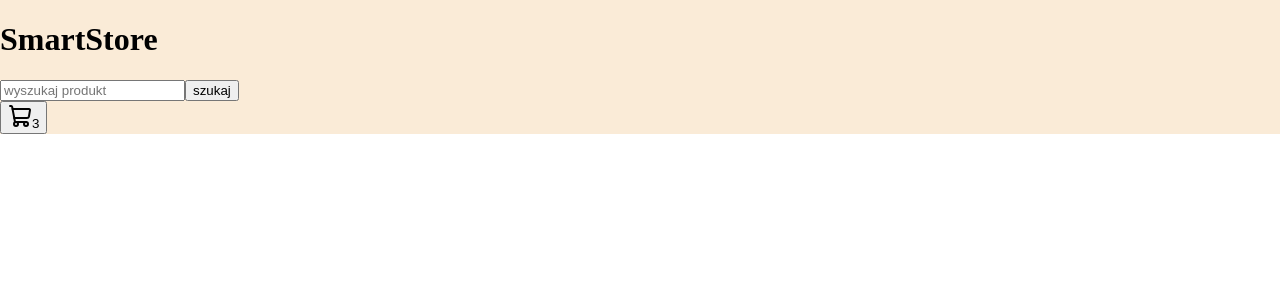
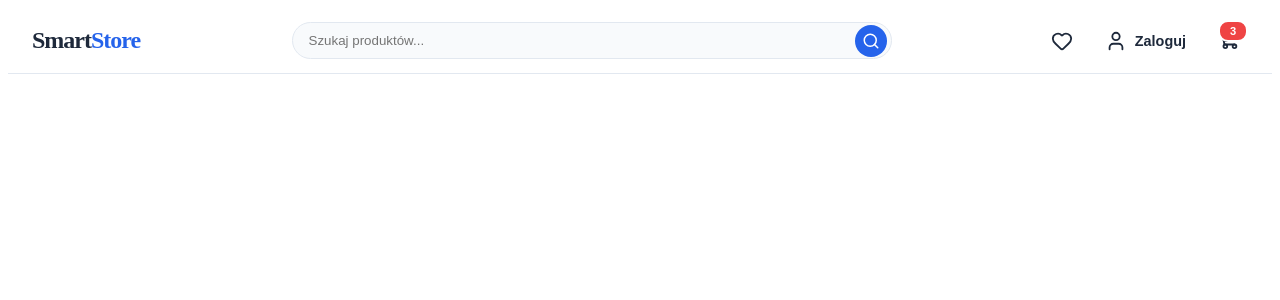
Before and after one commit to MateuszSkoraWsei/SmartStore, a React (Vite) app in the folder SmartStore/SmartStore/React/my-react-app/: page / in a window 1280 px wide. Shown: the top 300 px of the page. Built offline with nearby package versions, Linux system fonts and the light colour scheme.

Commit message:
Cerating some react layout with gemini

```diff
--- a/SmartStore/SmartStore/React/my-react-app/src/App.jsx
+++ b/SmartStore/SmartStore/React/my-react-app/src/App.jsx
@@ -1,12 +1,18 @@
 import api from './api';
 
-import StoreHeader from './header/StoreHeader';
+import StoreHeader from './Components/Header/StoreHeader';
+import MainFooter from './Components/Footer/MainFooter';
+import Home from './pages/Home';
 
 export default function App() {
 
     return (
-       <div>
-        <StoreHeader></StoreHeader>
+       <div className="app-container">
+        <StoreHeader/>
+           <main>
+               <Home/>
+           </main>
+           <MainFooter/>
 
        </div>
     )
--- /dev/null
+++ b/SmartStore/SmartStore/React/my-react-app/src/Components/Footer/MainFooter.jsx
@@ -0,0 +1,9 @@
+function MainFooter(){
+    return (
+        <div>
+
+        </div>
+    )
+}
+
+export default MainFooter;
--- a/SmartStore/SmartStore/React/my-react-app/src/header/HeaderActions.jsx
+++ b/SmartStore/SmartStore/React/my-react-app/src/Components/Header/HeaderActions.jsx
@@ -1,4 +1,4 @@
-import CartSideBar from './Cart.jsx'
+import CartSideBar from './CartSidebar.jsx'
 export default function HeaderActions(){
     return (
         <div>
--- /dev/null
+++ b/SmartStore/SmartStore/React/my-react-app/src/Components/Header/StoreHeader.css
@@ -0,0 +1,145 @@
+:root {
+    --primary: #2563eb;
+    --bg-glass: rgba(255, 255, 255, 0.8);
+    --text-main: #1e293b;
+    --border-light: #e2e8f0;
+}
+
+.main-header {
+    position: sticky;
+    top: 0;
+    z-index: 1000;
+    background: var(--bg-glass);
+    backdrop-filter: blur(10px); /* Efekt rozmycia tła */
+    border-bottom: 1px solid var(--border-light);
+    padding: 0.75rem 0;
+}
+
+.header-container {
+    max-width: 1280px;
+    margin: 0 auto;
+    padding: 0 1.5rem;
+    display: flex;
+    align-items: center;
+    justify-content: space-between;
+    gap: 2rem;
+}
+
+/* Logo */
+.logo {
+    font-size: 1.5rem;
+    font-weight: 800;
+    letter-spacing: -1px;
+    color: var(--text-main);
+    cursor: pointer;
+}
+
+.logo span {
+    color: var(--primary);
+}
+
+/* Wyszukiwarka */
+.search-wrapper {
+    flex: 1;
+    max-width: 600px;
+    display: flex;
+    position: relative;
+}
+
+.search-input {
+    width: 100%;
+    padding: 0.6rem 1rem;
+    padding-right: 3rem;
+    border: 1.5px solid var(--border-light);
+    border-radius: 99px;
+    background: #f8fafc;
+    transition: all 0.2s;
+}
+
+.search-input:focus {
+    outline: none;
+    border-color: var(--primary);
+    background: white;
+    box-shadow: 0 0 0 4px rgba(37, 99, 235, 0.1);
+}
+
+.search-btn {
+    position: absolute;
+    right: 5px;
+    top: 50%;
+    transform: translateY(-50%);
+    background: var(--primary);
+    color: white;
+    border: none;
+    border-radius: 50%;
+    width: 32px;
+    height: 32px;
+    display: flex;
+    align-items: center;
+    justify-content: center;
+    cursor: pointer;
+}
+
+/* Przyciski Akcji */
+.actions {
+    display: flex;
+    align-items: center;
+    gap: 1rem;
+}
+
+.action-btn {
+    background: transparent;
+    border: none;
+    color: var(--text-main);
+    padding: 0.5rem;
+    border-radius: 8px;
+    cursor: pointer;
+    display: flex;
+    align-items: center;
+    gap: 0.5rem;
+    transition: background 0.2s;
+    position: relative;
+}
+
+.action-btn:hover {
+    background: #f1f5f9;
+    color: var(--primary);
+}
+
+.btn-text {
+    font-weight: 600;
+    font-size: 0.9rem;
+}
+
+/* Koszyk i Badge */
+.icon-wrapper {
+    position: relative;
+}
+
+.cart-badge {
+    position: absolute;
+    top: -8px;
+    right: -8px;
+    background: #ef4444;
+    color: white;
+    font-size: 0.7rem;
+    font-weight: bold;
+    min-width: 18px;
+    height: 18px;
+    border-radius: 10px;
+    display: flex;
+    align-items: center;
+    justify-content: center;
+    padding: 0 4px;
+    border: 2px solid white;
+}
+
+/* Ukrywanie tekstu na mniejszych ekranach */
+@media (max-width: 768px) {
+    .hide-mobile, .btn-text {
+        display: none;
+    }
+    .header-container {
+        gap: 1rem;
+    }
+}
--- /dev/null
+++ b/SmartStore/SmartStore/React/my-react-app/src/Components/Header/StoreHeader.jsx
@@ -0,0 +1,49 @@
+import { ShoppingCart, User, Search, Heart } from 'lucide-react';
+import { useState } from 'react';
+import './StoreHeader.css';
+
+const StoreHeader = () => {
+    const [cartCount] = useState(3); // Przykładowa liczba produktów
+
+    return (
+        <header className="main-header">
+            <div className="header-container">
+
+                {/* LEWA SEKCJA: Logo */}
+                <div className="logo">
+                    Smart<span>Store</span>
+                </div>
+
+                {/* ŚRODKOWA SEKCJA: Search Bar */}
+                <div className="search-wrapper">
+                    <input type="text" placeholder="Szukaj produktów..." className="search-input" />
+                    <button className="search-btn">
+                        <Search size={18} />
+                    </button>
+                </div>
+
+                {/* PRAWA SEKCJA: Akcje */}
+                <div className="actions">
+                    <button className="action-btn hide-mobile">
+                        <Heart size={22} />
+                    </button>
+
+                    <button className="action-btn user-btn">
+                        <User size={22} />
+                        <span className="btn-text">Zaloguj</span>
+                    </button>
+
+                    <button className="action-btn cart-btn">
+                        <div className="icon-wrapper">
+                            <ShoppingCart size={22} />
+                            {cartCount > 0 && <span className="cart-badge">{cartCount}</span>}
+                        </div>
+                    </button>
+                </div>
+
+            </div>
+        </header>
+    );
+};
+
+export default StoreHeader;
--- a/SmartStore/SmartStore/React/my-react-app/src/header/search.jsx
+++ b/SmartStore/SmartStore/React/my-react-app/src/Components/Header/search.jsx
@@ -1,4 +1,4 @@
-import api from "../api";
+import api from "../../api";
 
 export default function SearchBar(){
 
--- a/SmartStore/SmartStore/React/my-react-app/src/header/Cart.jsx
+++ /dev/null
@@ -1,18 +0,0 @@
-import { ShoppingCart } from 'lucide-react';
-
-
-const CartSideBar = () =>{
-
-    return(
-<div className="relative">
-        <button>
-            <ShoppingCart></ShoppingCart>
-            <span className='badge'>3</span>
-        </button>
-
-    </div>
-    )
-
-}
-
-export default CartSideBar;
--- a/SmartStore/SmartStore/React/my-react-app/src/header/StoreHeader.css
+++ /dev/null
@@ -1,12 +0,0 @@
-body{
-    margin: 0;
-    padding: 0;
-
-}
-
-#StoreHeader{
-    position: fixed;
-    top: 0;
-    width: 100%;
-    background-color: antiquewhite;
-}
--- a/SmartStore/SmartStore/React/my-react-app/src/header/StoreHeader.jsx
+++ /dev/null
@@ -1,16 +0,0 @@
-import SearchBar from "./search"
-import HeaderActions from "./HeaderActions"
-import "./StoreHeader.css"
-
-export default function StoreHeader(){
-    return(
-        <div id="StoreHeader">
-            <h1>SmartStore</h1>
-            <SearchBar></SearchBar>
-            <HeaderActions></HeaderActions>
-
-
-        </div>
-    )
-
-}
--- /dev/null
+++ b/SmartStore/SmartStore/React/my-react-app/src/pages/Home.jsx
@@ -0,0 +1,10 @@
+
+function Home() {
+    return (
+        <div>
+
+        </div>
+    )
+}
+
+export default Home;
```
Also changed, not shown: SmartStore/SmartStore/React/my-react-app/src/Components/Header/CartSidebar.jsx (added, +30 -0 lines), 134 other files (tests, documents, lock files or other folders).
